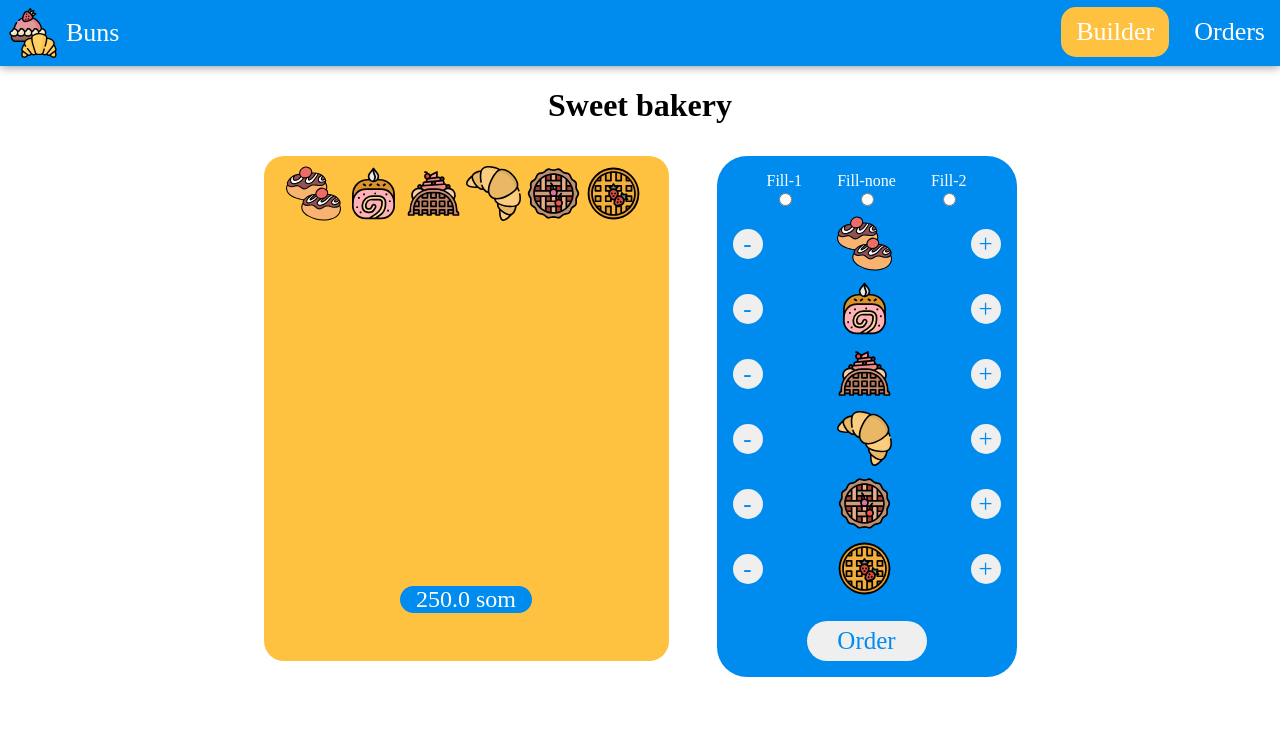
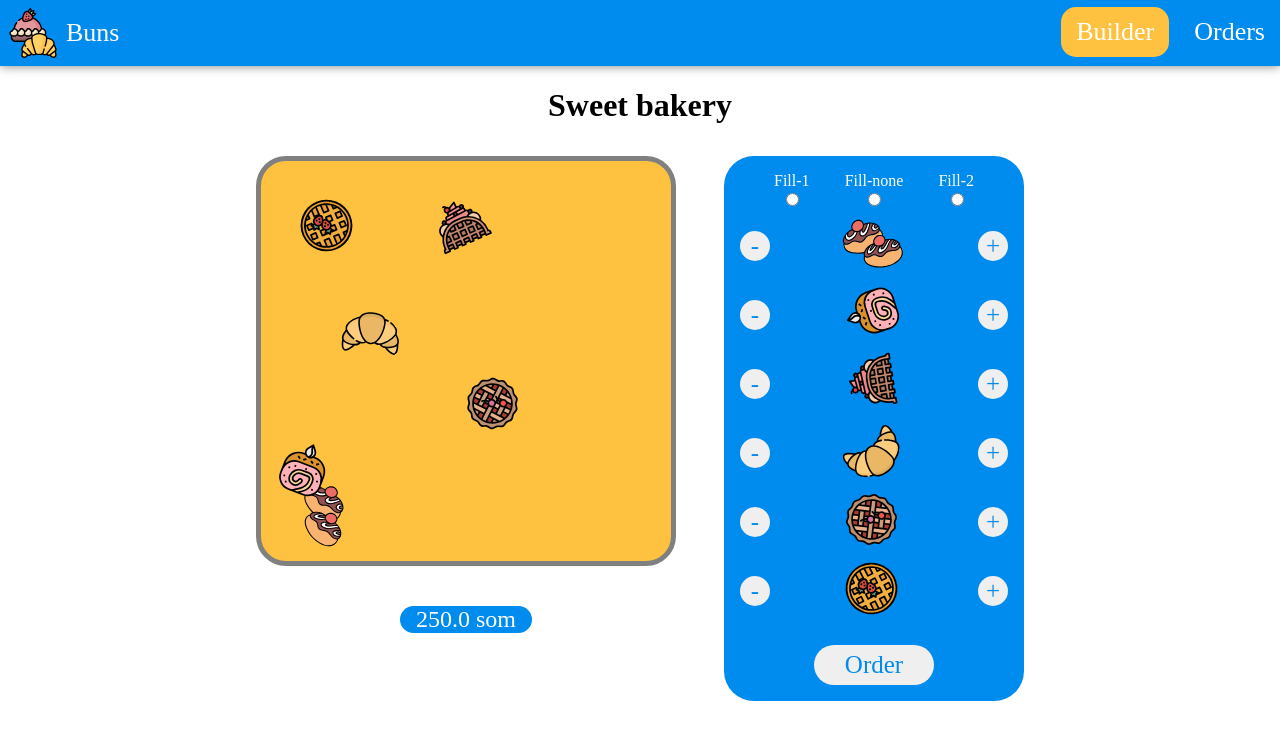
Before and after one commit to Erjankydyrov/tests-builder, a React (Create React App) app: page / in a window 1280 px wide. Shown: the top 740 px of the page. Built offline with nearby package versions, Linux system fonts and the light colour scheme; a web font is replaced by a local one.

Commit message:
added idea and corected some problems in both comp

```diff
--- a/src/components/BunsBuilder/BunsControls/BunsControl/BunsControl.js
+++ b/src/components/BunsBuilder/BunsControls/BunsControl/BunsControl.js
@@ -9,7 +9,9 @@ const BunsControl = ({ count, type, filling }) => {
     return (
         <div className = {classes.BunsControl}>
             <Button className = {classes.ControlButton} onClick = {() => dispatch({ type: "REMOVE_INGREDIENT", ingredient: type })} disabled={!count}>-</Button>
-            <BunsIngredient type = {type + filling} />
+            <div className={classes.ingredient}>
+                <BunsIngredient type = {type + filling} fixed />
+            </div>
             <Button className = {classes.ControlButton} onClick = {() => dispatch({ type: "ADD_INGREDIENT", ingredient: type })}>+</Button>
         </div>
     );
--- a/src/components/BunsBuilder/BunsControls/BunsControl/BunsControl.module.css
+++ b/src/components/BunsBuilder/BunsControls/BunsControl/BunsControl.module.css
@@ -13,6 +13,9 @@
     height: 30px;
     outline: none;
 }
+.BunsControl .ingredient div {
+    position: static;
+}
 .ControlButton:hover {
     color: white;
     background-color: #b709ce;
--- a/src/components/BunsBuilder/BunsIngredient/BunsIngredient.js
+++ b/src/components/BunsBuilder/BunsIngredient/BunsIngredient.js
@@ -17,8 +17,9 @@ import eclerF2 from "../../../images/eclerF2.svg";
 import blackBunF2 from "../../../images/blackBunF2.svg";
 import miniBunsF2 from "../../../images/miniBunsF2.svg";
 import croissantF2 from "../../../images/croissantF2.svg";
+import React from "react";
 
-const BunsIngredient = ({ type }) => {
+const BunsIngredient = ({ type, fixed }) => {
   const types = {
     PBuns: {
       backgroundImage: `url("${buns}")`,
@@ -166,7 +167,34 @@ const BunsIngredient = ({ type }) => {
     },
   };
 
+  function getPosition(ingredientWidth) {
+    const pizzaDiameter = 320;
+
+    const ingredientTop = Math.round(Math.random() * pizzaDiameter);
+    const ingredientLeft = Math.round(Math.random() * pizzaDiameter);
+
+    const distance = Math.sqrt(
+      Math.pow(ingredientTop, 2) + Math.pow(ingredientLeft, 2)
+    );
+
+    return distance
+      ? {
+        top: ingredientTop,
+        left: ingredientLeft
+      }
+      : getPosition(ingredientWidth);
+  }
+
+  // Get random position for this ingredient.
+  if (!fixed) {
+    const position = getPosition(types[type].width);
+    types[type].top = position.top + "px";
+    types[type].left = position.left + "px";
+  }
+  // Get random rotation for this ingredient.
+  types[type].transform = `rotate(${Math.round(Math.random() * 360)}deg)`;
+
   return <div className={classes.BunsIngredient} style={types[type]}></div>;
 };
 
-export default BunsIngredient;
+export default React.memo(BunsIngredient);
--- a/src/components/BunsBuilder/BunsIngredient/BunsIngredient.module.css
+++ b/src/components/BunsBuilder/BunsIngredient/BunsIngredient.module.css
@@ -0,0 +1,3 @@
+.BunsIngredient {
+    position: absolute;
+}
--- a/src/components/BunsBuilder/BunsPreview/BunsPreview.js
+++ b/src/components/BunsBuilder/BunsPreview/BunsPreview.js
@@ -11,8 +11,10 @@ const BunsPreview = ({ ingredients, price }) => {
 
     return (
         <div className = {classes.BunsPreview}>
-            <div className={classes.ingredients}>
-                {result}
+            <div className={classes.bun}>
+                <div className={classes.ingredients}>
+                    {result}
+                </div>
             </div>
             <div className={classes.price}>{price.toFixed(1)} som</div>
         </div>
--- a/src/components/BunsBuilder/BunsPreview/BunsPreview.module.css
+++ b/src/components/BunsBuilder/BunsPreview/BunsPreview.module.css
@@ -1,12 +1,9 @@
 .BunsPreview {
     width: 100%;
-    max-width: 405px;
+    max-width: 420px;
     min-height: 400px;
     margin-right: 3rem;
     margin-bottom: 1rem;
-    border-radius: 20px;
-    background-color: #ffc240;
-    padding: 10px;
 
     display: flex;
     flex-flow: row wrap;
@@ -14,10 +11,17 @@
     justify-content: center;
     overflow: hidden;
 }
+.bun {
+    background-color: #ffc240;
+    padding: 10px;
+    border-radius: 30px;
+    border: 5px solid gray;
+}
 .ingredients {
     text-align: center;
     width: 390px;
     min-height: 380px;
+    position: relative;
 }
 .price {
     font-size: 1.5rem;
```
